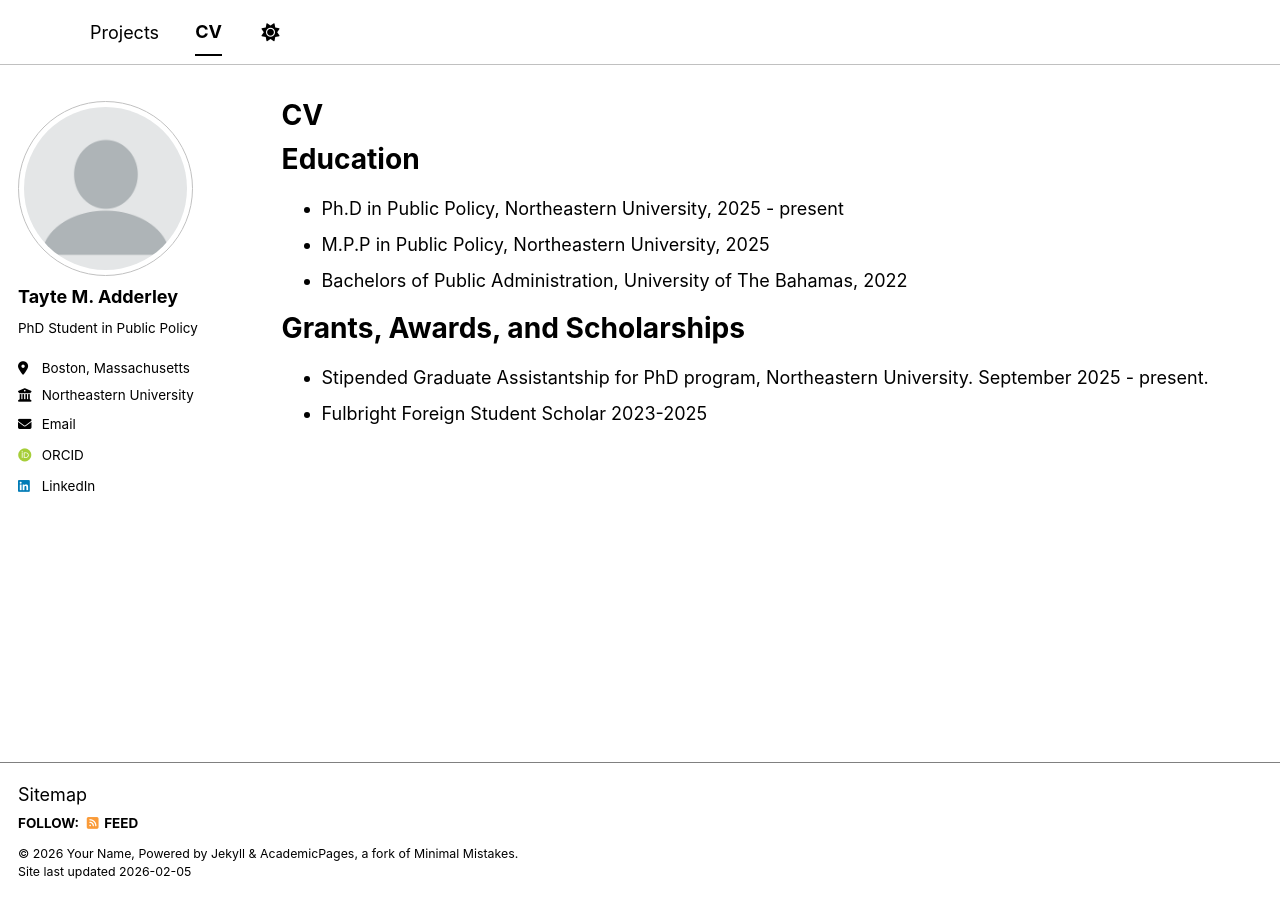
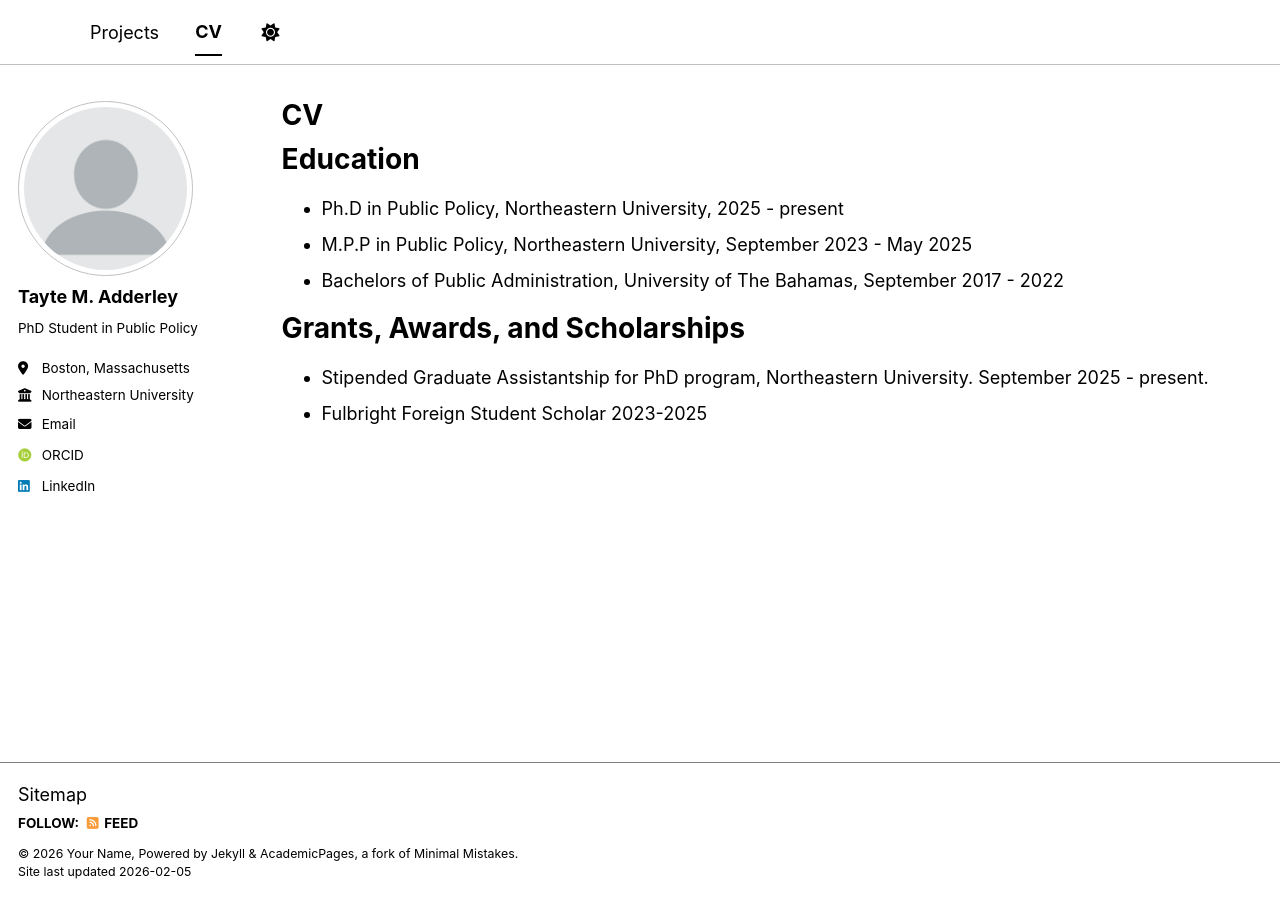
Before and after one commit to tayteadderley/tayteadderley.github.io, a Jekyll site: the page built from _pages/cv.md, in a window 1280 px wide. Built offline with Jekyll 4.4.1, drawn with Linux system fonts in a browser that asks for light colours; some web fonts are replaced; a script bundle is joined from its source files by our own code; library files that are not in the unit come from our copies.

Commit message:
Update cv.md

```diff
--- a/_pages/cv.md
+++ b/_pages/cv.md
@@ -12,8 +12,8 @@ redirect_from:
 Education
 ======
 * Ph.D in Public Policy, Northeastern University, 2025 - present
-* M.P.P in Public Policy, Northeastern University, 2025
-* Bachelors of Public Administration, University of The Bahamas, 2022
+* M.P.P in Public Policy, Northeastern University, September 2023 - May 2025
+* Bachelors of Public Administration, University of The Bahamas, September 2017 - 2022
 
 Grants, Awards, and Scholarships
 ======
```
